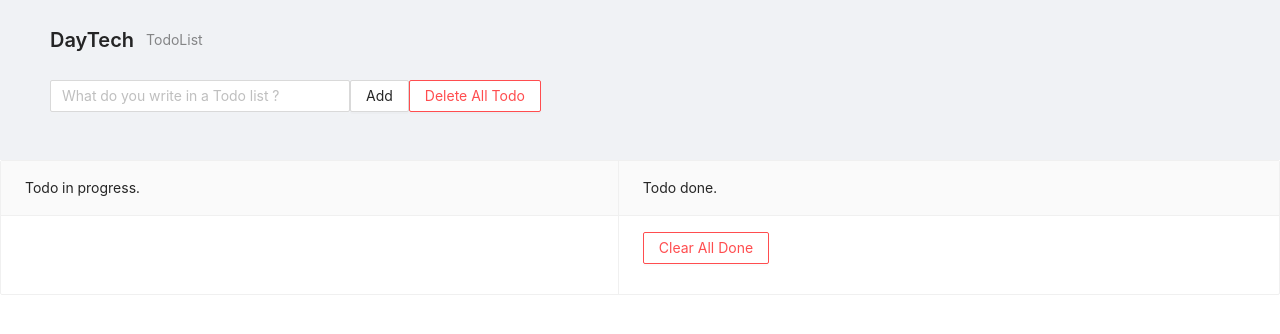
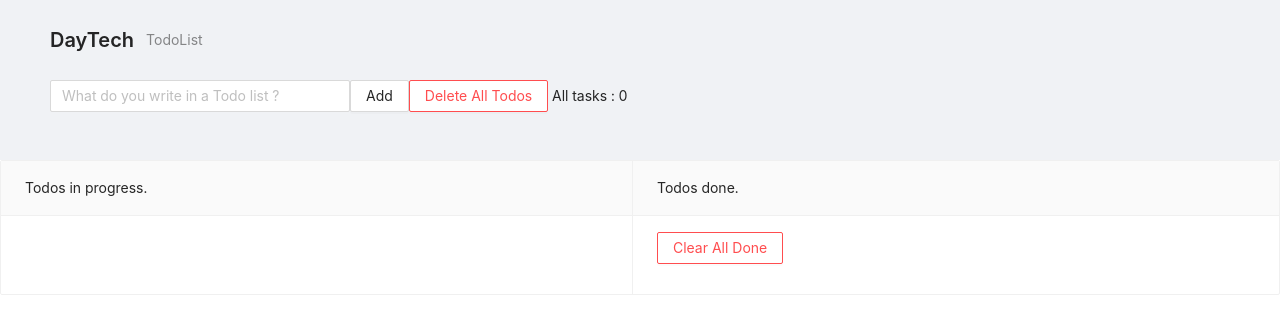
Before and after one commit to PanatchakornKt/Nextjs-Todolist, a Next.js app: page / in a window 1280 px wide. Shown: the top 334 px of the page. Built offline with nearby package versions, Linux system fonts and the light colour scheme.

Commit message:
all tasks

```diff
--- a/src/components/DisplayTodo.tsx
+++ b/src/components/DisplayTodo.tsx
@@ -65,10 +65,10 @@ const DisplayTodo = () => {
       </div>
       <div className="pl-12 pr-12">
         <Descriptions layout="vertical" bordered>
-          <Descriptions.Item label="Todo in progress.">
+          <Descriptions.Item label="Todos in progress.">
             <TodoList />
           </Descriptions.Item>
-          <Descriptions.Item label="Todo done.">
+          <Descriptions.Item label="Todos done.">
             <DoneList />
           </Descriptions.Item>
         </Descriptions>
--- a/src/components/TodoInput.tsx
+++ b/src/components/TodoInput.tsx
@@ -49,8 +49,10 @@ const TodoInput: React.FC<TodoInputProps> = ({ addTodo }) => {
           Add
         </Button>
         <Button danger type="submit" onClick={handleDelete}>
-          Delete All Todo
+          Delete All Todos
         </Button>
+        {(" ", " ")}
+        All tasks : {todos.length}
       </Form>
     </>
   );
```
